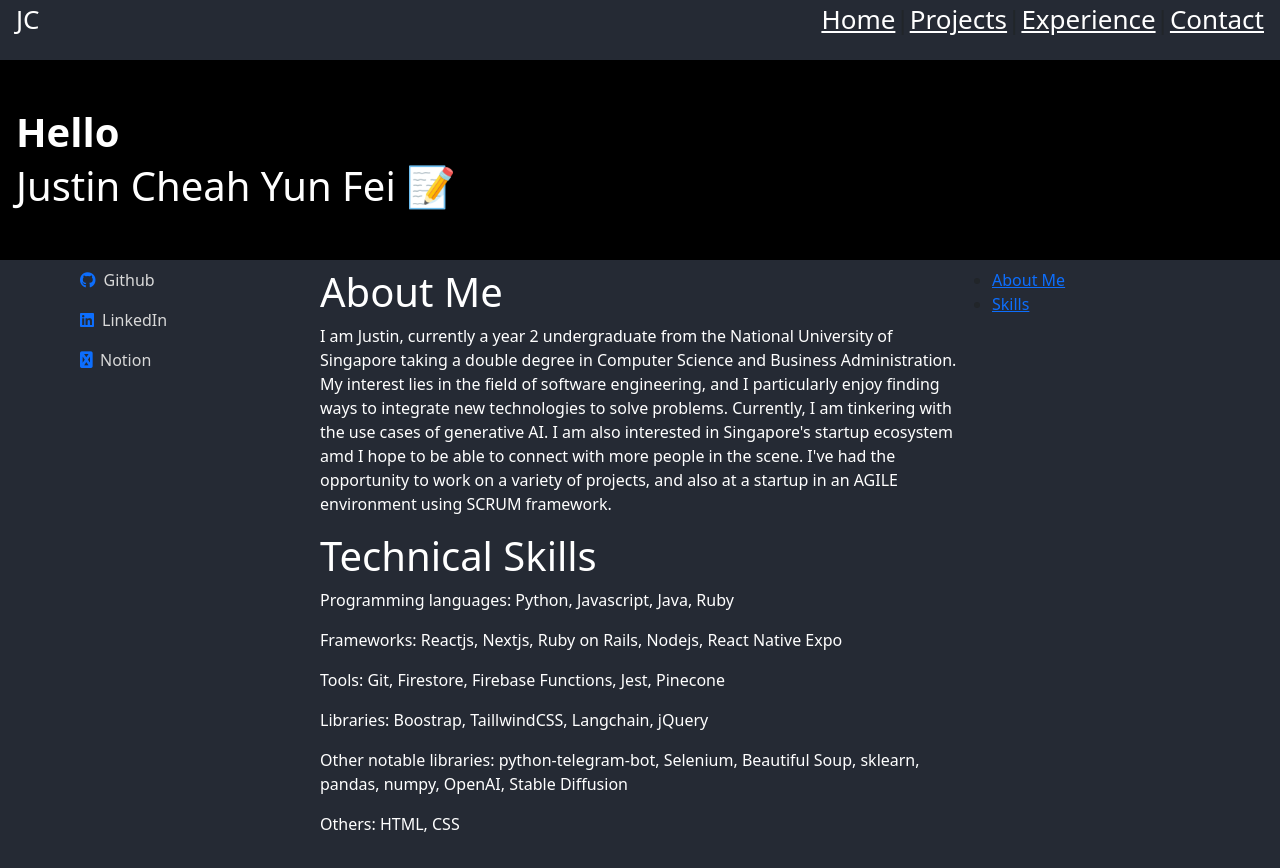
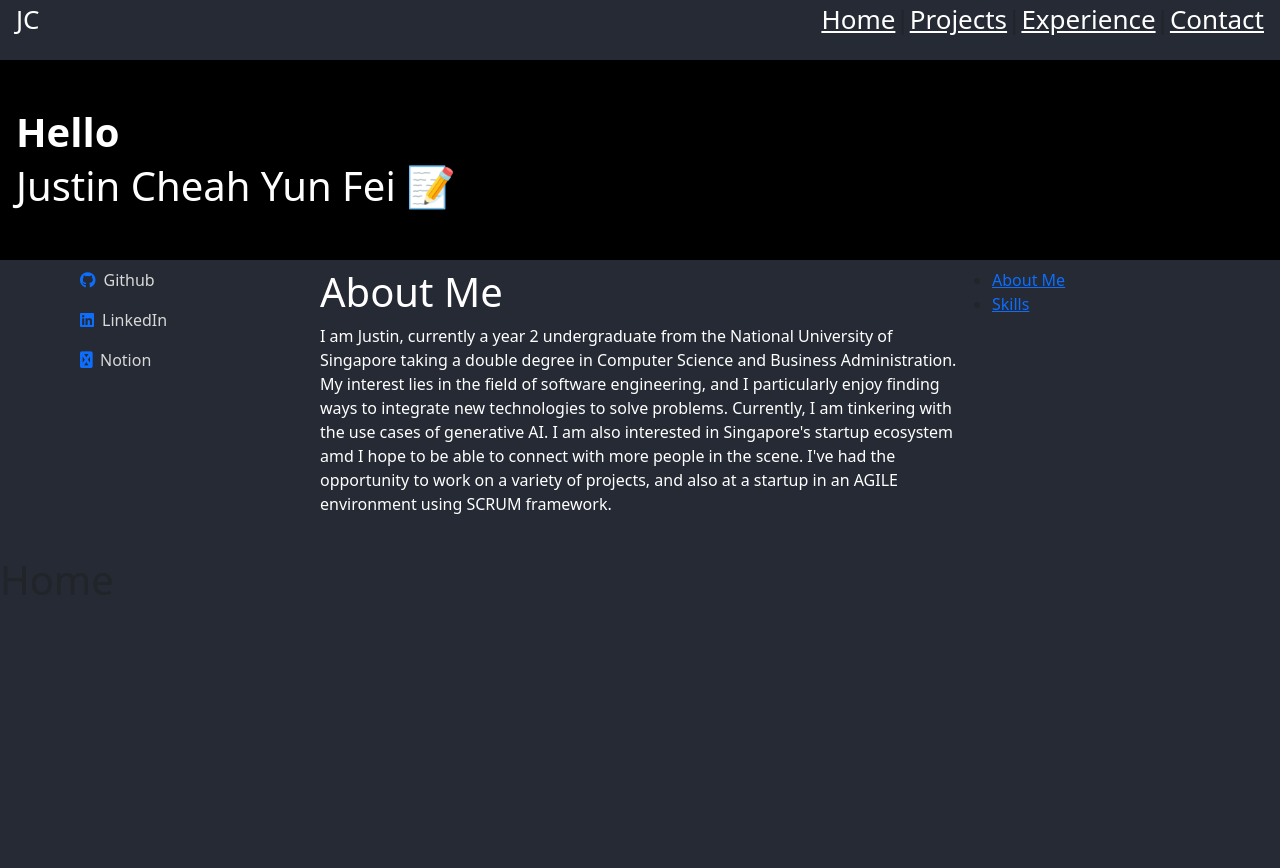
Before and after one commit to JCSnap/JCSnap.github.io, a React (Create React App) app: page / in a window 1280 px wide. Shown: the top 868 px of the page. Built offline with nearby package versions, Linux system fonts and the light colour scheme.

Commit message:
removed skills from homecontent

```diff
--- a/src/components/HomePageContent.js
+++ b/src/components/HomePageContent.js
@@ -16,21 +16,8 @@ function HomePageContent() {
           scene. I've had the opportunity to work on a variety of projects, and
           also at a startup in an AGILE environment using SCRUM framework.
         </p>
-        <h1>Technical Skills</h1>
-        <p>Programming languages: Python, Javascript, Java, Ruby</p>
-        <p>
-          Frameworks: Reactjs, Nextjs, Ruby on Rails, Nodejs, React Native Expo
-        </p>
-        <p>Tools: Git, Firestore, Firebase Functions, Jest, Pinecone</p>
-        <p>Libraries: Boostrap, TaillwindCSS, Langchain, jQuery</p>
-        <p>
-          Other notable libraries: python-telegram-bot, Selenium, Beautiful
-          Soup, sklearn, pandas, numpy, OpenAI, Stable Diffusion
-        </p>
-        <p>Others: HTML, CSS</p>
       </section>
       <br />
-      <section id="skills">Skills</section>
     </div>
   );
 }
```
